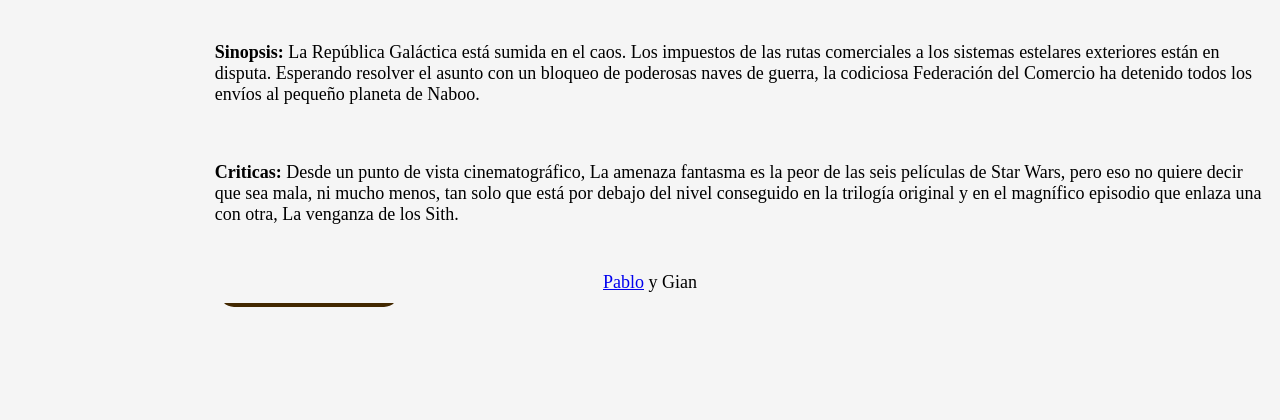
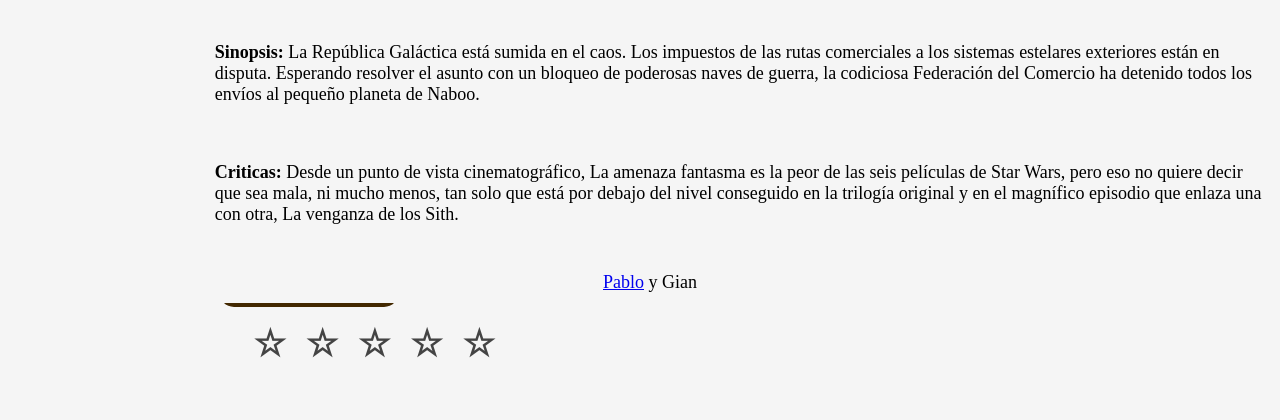
Before and after one commit to pabloizaguirre/web-app-ventas-si, a Flask app: page /descripcion/1 in a window 1280 px wide. Shown: the part 497-917 px from the top of the page. Before the commit the page ends 804 px from the top, so only its background shows below. Run offline with Flask 2, Linux system fonts and the light colour scheme.

Commit message:
Incluidas las estrellas con animacion. Falta que se introduzca la valoracion

```diff
--- a/app/routes.py
+++ b/app/routes.py
@@ -85,7 +85,6 @@
 		return redirect(url_for('descripcion', id_pelicula=id_pelicula))
 
 	listaPeliculas = catalogue["peliculas"]
-	print(listaPeliculas)
 	if not id_pelicula in listaPeliculas:
 		return redirect(url_for("index"))
 
@@ -127,3 +126,8 @@
 def vaciar_carrito():
 	session.pop('carrito', None)
 	return
+
+""" @app.route('/_introducir_valoracion', methods=['GET', 'POST'])
+def introducir_valoracion():
+
+	return """
--- a/app/static/estilo.css
+++ b/app/static/estilo.css
@@ -202,3 +202,31 @@
 	line-height: 30px;
 	min-width: 50px;
 }
+
+
+div.stars {
+	width: 300px;
+	display: inline-block;
+	font-weight: bold;
+  }
+  input.star { display: none; }
+  label.star {
+	float: right;
+	padding: 10px;
+	font-size: 36px;
+	color: #444;
+	transition: all .2s;
+  }
+  input.star:checked ~ label.star:before {
+	content: '\2605';
+	color: #FD4;
+	transition: all .25s;
+  }
+  input.star-5:checked ~ label.star:before {
+	color: #FE7;
+	text-shadow: 0 0 20px #952;
+  }
+  label.star:hover { transform: rotate(-15deg) scale(1.3); }
+  label.star:before {
+	content: '\2606';
+  }
--- a/app/templates/descripcion.html
+++ b/app/templates/descripcion.html
@@ -17,7 +17,19 @@
 	</div>
 </div>
 
-<div class="BotonyValoracion">
+<div class="stars">
+	<form action="">
+	  <input class="star star-5" id="star-5" type="radio" name="star"/>
+	  <label class="star star-5" for="star-5"></label>
+	  <input class="star star-4" id="star-4" type="radio" name="star"/>
+	  <label class="star star-4" for="star-4"></label>
+	  <input class="star star-3" id="star-3" type="radio" name="star"/>
+	  <label class="star star-3" for="star-3"></label>
+	  <input class="star star-2" id="star-2" type="radio" name="star"/>
+	  <label class="star star-2" for="star-2"></label>
+	  <input class="star star-1" id="star-1" type="radio" name="star"/>
+	  <label class="star star-1" for="star-1"></label>
+	</form>
+  </div>
 
-</div>
 {% endblock %}
```
Also changed, not shown: app/static/scripts.js (+10 -0 lines), 1 other file.
